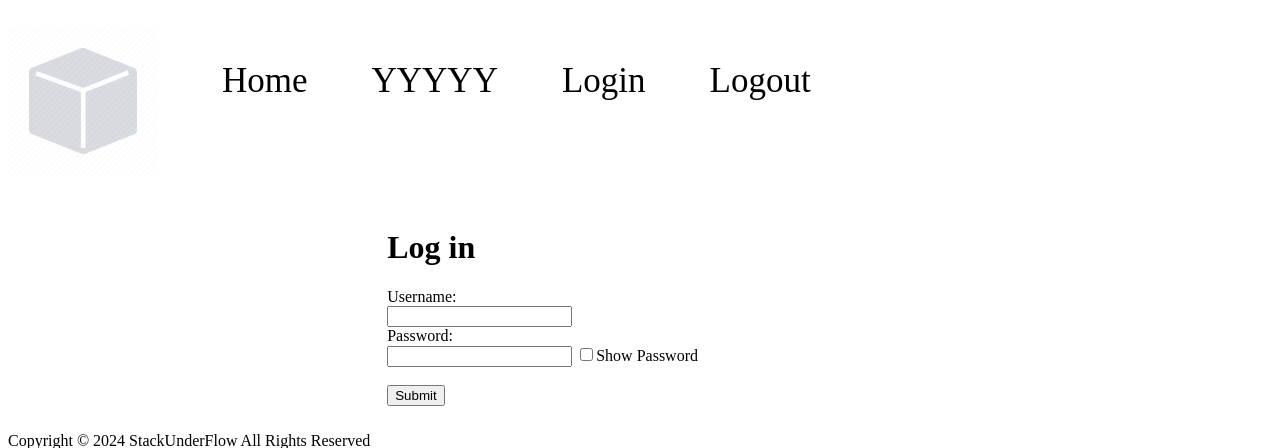
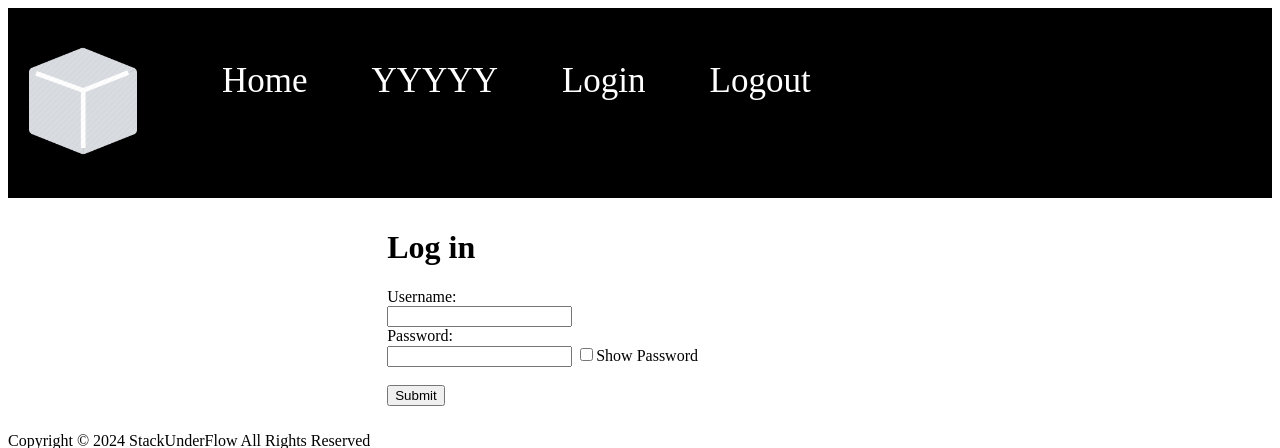
Before and after one commit to Ocean48/stackunderflow, a PHP site: page /admin/login.php in a window 1280 px wide. Shown: the top 448 px of the page. Run offline with PHP 8.4, Linux system fonts and the light colour scheme.

Commit message:
Adding header style

```diff
--- a/admin/css/style.css
+++ b/admin/css/style.css
@@ -0,0 +1,10 @@
+header {
+    background-color: #000000;
+}
+
+header a p {
+    color: #ffffff;
+    float: left;
+    margin-left: 5vw;
+    font-size: 35px;
+}
--- a/admin/h_f/header.php
+++ b/admin/h_f/header.php
@@ -17,16 +17,16 @@
             <img style="width: 150px;" class="header_logo" src="../t.png" alt="Logo">
         </a>
         <a href="index.php" style="float: left;">
-            <p style="color: #000000; float: left; margin-left: 5vw; font-size: 35px;">Home</p>
+            <p >Home</p>
         </a>
         <a href="" style="float: left;">
-            <p style="color: #000000; float: left; margin-left: 5vw; font-size: 35px;">YYYYY</p>
+            <p >YYYYY</p>
         </a>
         <a href="login.php" style="float: left;">
-            <p style="color: #000000; float: left; margin-left: 5vw; font-size: 35px;">Login</p>
+            <p >Login</p>
         </a>
         <a href="logout.php" style="float: left;">
-            <p style="color: #000000; float: left; margin-left: 5vw; font-size: 35px;">Logout</p>
+            <p >Logout</p>
         </a>
         <br style="margin-bottom: 10px; clear: both;">
         <br style="margin-bottom: 10px; clear: both;">
```
